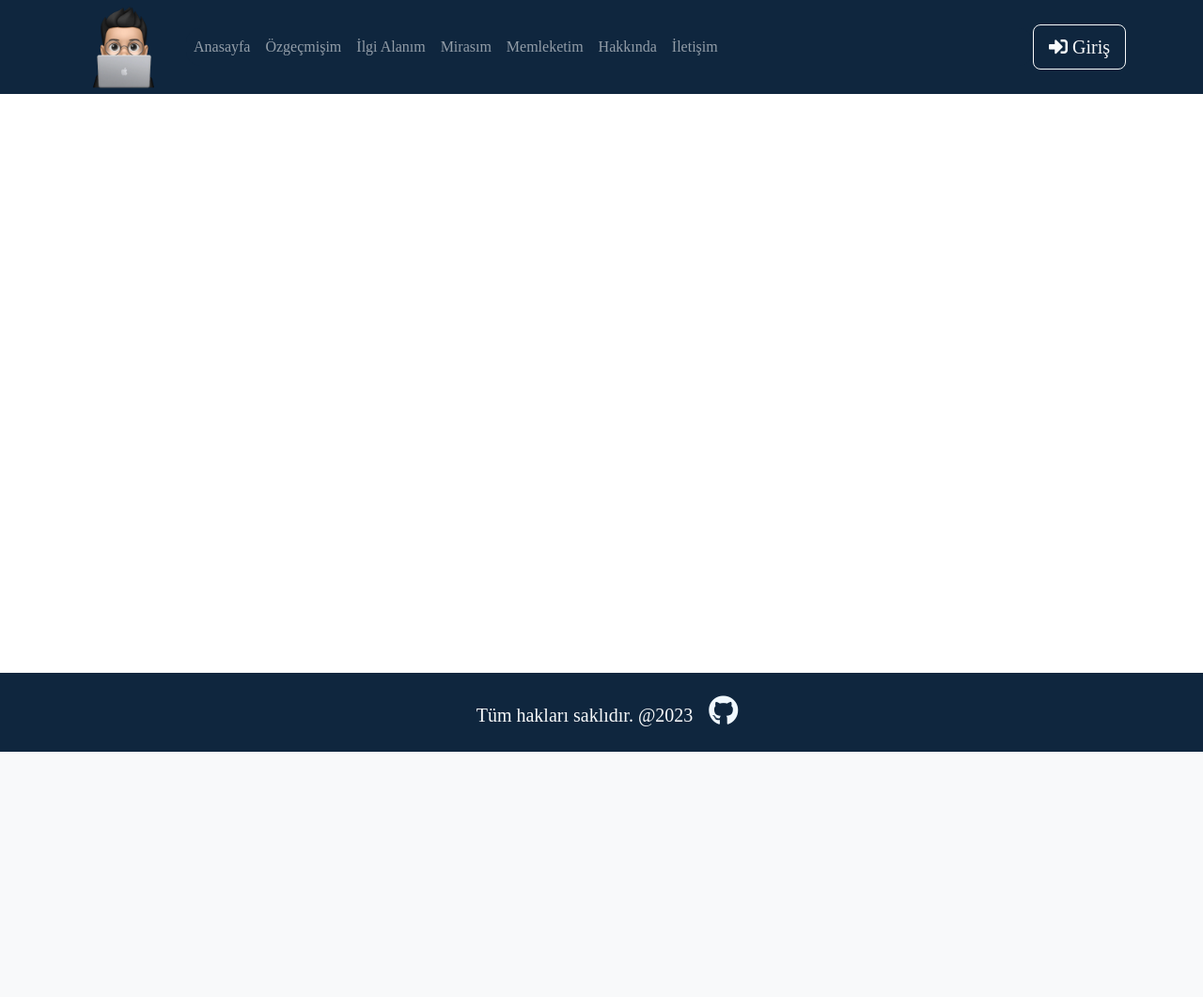
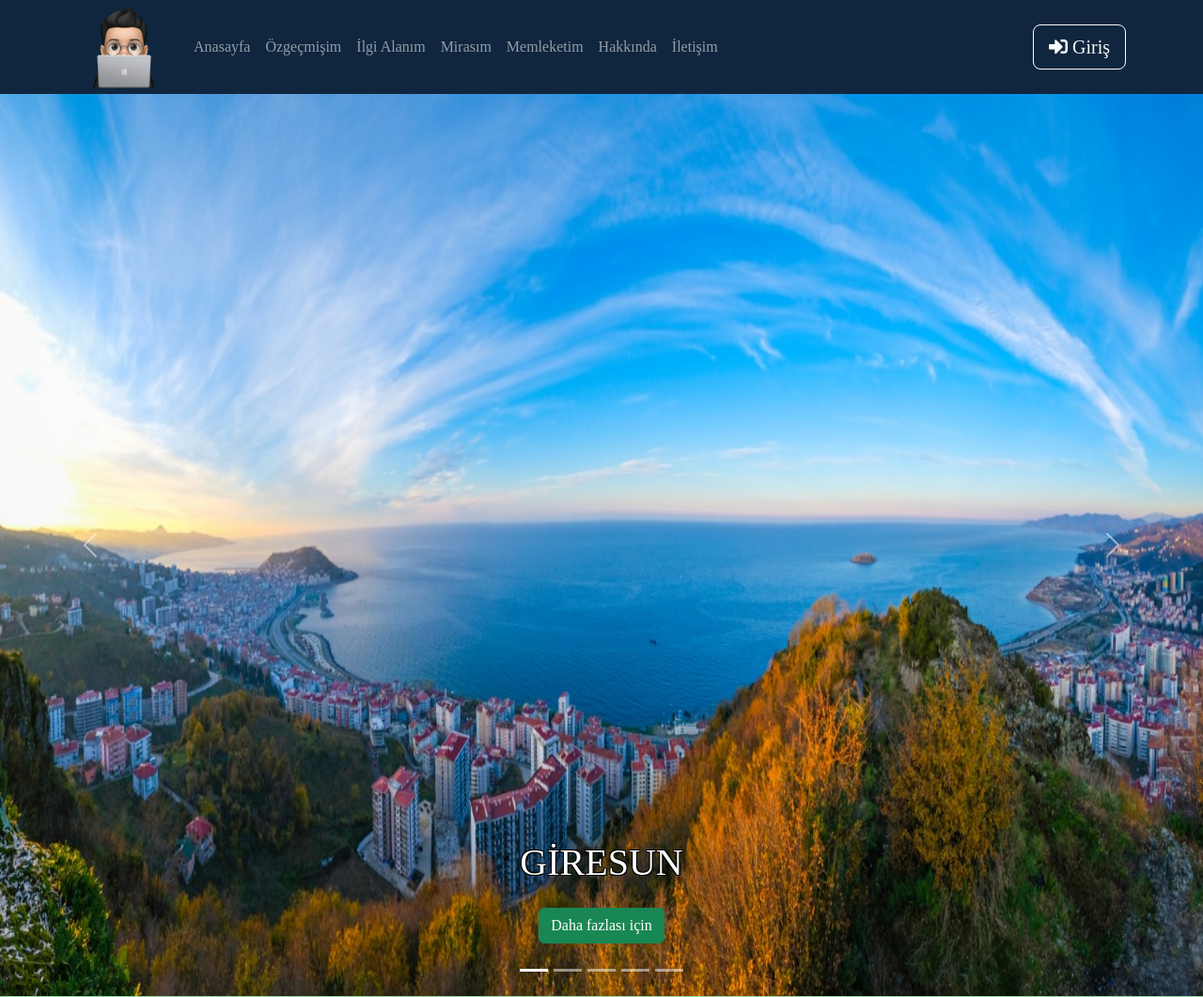
Before and after one commit to eqselans/WebTekProje, a PHP site: page /giresun.html in a window 1280 px wide. Shown: the top 1061 px of the page at 94% size. Before the commit the page ends 800 px from the top, so only its background shows below. Run offline with PHP 8.4, Linux system fonts and the light colour scheme; some web fonts are replaced.

Commit message:
Giresun sayfası oluşturuldu ve slider eklendi.

```diff
--- a/giresun.css
+++ b/giresun.css
@@ -14,10 +14,30 @@ html {
 .navbar-brand:hover{
     filter: drop-shadow(0 0 1.1rem rgb(20, 143, 220));
 }
+
+.carousel-item {
+	height: 120vh;
+	min-height: 500px;
+}
+header h1{
+    text-shadow: -1px -1px 0 #000, 1px -1px 0 #000, -1px 1px 0 #000, 1px 1px 0 #000;
+}
 .collapse{
     background-color: #0f263e;
     text-align: center;
     border-radius: 15px;
+}
+.konu1{
+    background-color: #98D8AA;
+}
+.konu2{
+    background-color: #98D8AA;
+}
+.konu3{
+    background-color: #98D8AA;
+}
+.konu4{
+    background-color: #98D8AA;
 }
 .github a{
     text-decoration: none;
--- a/giresun.html
+++ b/giresun.html
@@ -22,7 +22,7 @@
       href="https://fonts.googleapis.com/css2?family=Poppins&family=Quicksand&family=Righteous&display=swap"
       rel="stylesheet"
     />
-    <link rel="shortcut icon" href="/images/sticker.png" type="image/x-icon">
+    <link rel="shortcut icon" href="/images/sticker.png" type="image/x-icon" />
 
     <link
       href="https://cdn.jsdelivr.net/npm/bootstrap@5.3.0-alpha1/dist/css/bootstrap.min.css"
@@ -86,8 +86,294 @@
       </div>
     </nav>
 
+    <header>
+      <div
+        class="carousel carousel-fade"
+        data-bs-ride="carousel"
+        id="carouselExampleIndicators"
+      >
+        <div class="carousel-indicators">
+          <button
+            aria-label="Slide 1"
+            class="active"
+            data-bs-slide-to="0"
+            data-bs-target="#carouselExampleIndicators"
+            type="button"
+          ></button>
+          <button
+            aria-label="Slide 2"
+            data-bs-slide-to="1"
+            data-bs-target="#carouselExampleIndicators"
+            type="button"
+          ></button>
+          <button
+            aria-label="Slide 3"
+            data-bs-slide-to="2"
+            data-bs-target="#carouselExampleIndicators"
+            type="button"
+          ></button>
+          <button
+            aria-label="Slide 4"
+            data-bs-slide-to="3"
+            data-bs-target="#carouselExampleIndicators"
+            type="button"
+          ></button>
+          <button
+            aria-label="Slide 5"
+            data-bs-slide-to="4"
+            data-bs-target="#carouselExampleIndicators"
+            type="button"
+          ></button>
+        </div>
+        <div class="carousel-inner">
+          <div class="carousel-item active">
+            <img
+              alt="..."
+              class="d-block w-100 h-100"
+              src="/images/giresun.jpeg"
+            />
+            <div class="carousel-caption">
+              <h1>GİRESUN</h1>
+              <p>
+                <a class="btn btn-success mt-3" href="#giresun"
+                  >Daha fazlası için</a
+                >
+              </p>
+            </div>
+          </div>
+          <div class="carousel-item">
+            <img
+              alt="..."
+              class="d-block w-100 h-100"
+              src="/images/kale.jpeg"
+            />
+            <div class="carousel-caption">
+              <h1>GİRESUN KALESİ</h1>
+              <p>
+                <a class="btn btn-success mt-3" href="#kale"
+                  >Daha fazlası için</a
+                >
+              </p>
+            </div>
+          </div>
+          <div class="carousel-item">
+            <img
+              alt="..."
+              class="d-block w-100 h-100"
+              src="/images/mavigol.jpg"
+            />
+            <div class="carousel-caption">
+              <h1>MAVİ GÖL</h1>
+              <p>
+                <a class="btn btn-success mt-3" href="#mavi-göl"
+                  >Daha fazlası için</a
+                >
+              </p>
+            </div>
+          </div>
+          <div class="carousel-item">
+            <img
+              alt="..."
+              class="d-block w-100 h-100"
+              src="/images/sisdagi.jpg"
+            />
+            <div class="carousel-caption">
+              <h1>SİS DAĞI</h1>
+              <p>
+                <a class="btn btn-success mt-3" href="#sisdagi"
+                  >Daha fazlası için</a
+                >
+              </p>
+            </div>
+          </div>
+          <div class="carousel-item">
+            <img
+              alt="..."
+              class="d-block w-100 h-100"
+              src="/images/kümbet.jpg"
+            />
+            <div class="carousel-caption">
+              <h1>KÜMBET YAYLASI</h1>
+              <p>
+                <a class="btn btn-success mt-3" href="#kümbet"
+                  >Daha fazlası için</a
+                >
+              </p>
+            </div>
+          </div>
+        </div>
+        <button
+          class="carousel-control-prev"
+          data-bs-slide="prev"
+          data-bs-target="#carouselExampleIndicators"
+          type="button"
+        >
+          <span aria-hidden="true" class="carousel-control-prev-icon"></span>
+          <span class="visually-hidden">Previous</span>
+        </button>
+        <button
+          class="carousel-control-next"
+          data-bs-slide="next"
+          data-bs-target="#carouselExampleIndicators"
+          type="button"
+        >
+          <span aria-hidden="true" class="carousel-control-next-icon"></span>
+          <span class="visually-hidden">Next</span>
+        </button>
+      </div>
+    </header>
 
-    <footer class="py-4 text-center text-light fixed-bottom">
+    <div class="konu1" id="konu1">
+      <div class="col-12 row">
+        <div class="text col-6">
+          <div class="first">
+            <h1 class="fw-bold text-dark-emphasis ps-5 pt-5">
+              Lorem, ipsum <br />
+              dolor.
+            </h1>
+
+            <p class="lead mt-4 text-dark-emphasis pb-5 ps-5">
+              Lorem ipsum dolor sit amet, consectetur adipisicing elit. Officia
+              recusandae dolorum enim quam. Accusantium facilis deserunt
+              assumenda deleniti odio. Temporibus obcaecati expedita incidunt.
+              Impedit aliquam voluptatibus quis vel molestiae ex velit quas,
+              culpa perferendis, rem necessitatibus unde pariatur atque vitae
+              cumque, consequuntur nam explicabo id neque quidem. Neque, eveniet
+              est.
+            </p>
+          </div>
+        </div>
+        <div class="resim1 col-4 p-4">
+          <img
+            src="https://picsum.photos/1400"
+            class="rounded-4"
+            style="width: 100%"
+            alt=""
+          />
+        </div>
+      </div>
+    </div>
+    <div class="konu2" id="konu2">
+      <div class="col-12 row">
+        <div class="text col-6">
+          <div class="first">
+            <h1 class="fw-bold text-dark-emphasis ps-5 pt-5">
+              Lorem, ipsum <br />
+              dolor.
+            </h1>
+
+            <p class="lead mt-4 text-dark-emphasis pb-5 ps-5">
+              Lorem ipsum dolor sit amet, consectetur adipisicing elit. Officia
+              recusandae dolorum enim quam. Accusantium facilis deserunt
+              assumenda deleniti odio. Temporibus obcaecati expedita incidunt.
+              Impedit aliquam voluptatibus quis vel molestiae ex velit quas,
+              culpa perferendis, rem necessitatibus unde pariatur atque vitae
+              cumque, consequuntur nam explicabo id neque quidem. Neque, eveniet
+              est.
+            </p>
+          </div>
+        </div>
+        <div class="resim2 col-4 p-4">
+          <img
+            src="https://picsum.photos/1400"
+            class="rounded-4"
+            style="width: 100%"
+            alt=""
+          />
+        </div>
+      </div>
+    </div>
+    <div class="konu3" id="konu3">
+      <div class="col-12 row">
+        <div class="text col-6">
+          <div class="first">
+            <h1 class="fw-bold text-dark-emphasis ps-5 pt-5">
+              Lorem, ipsum <br />
+              dolor.
+            </h1>
+
+            <p class="lead mt-4 text-dark-emphasis pb-5 ps-5">
+              Lorem ipsum dolor sit amet, consectetur adipisicing elit. Officia
+              recusandae dolorum enim quam. Accusantium facilis deserunt
+              assumenda deleniti odio. Temporibus obcaecati expedita incidunt.
+              Impedit aliquam voluptatibus quis vel molestiae ex velit quas,
+              culpa perferendis, rem necessitatibus unde pariatur atque vitae
+              cumque, consequuntur nam explicabo id neque quidem. Neque, eveniet
+              est.
+            </p>
+          </div>
+        </div>
+        <div class="resim3 col-4 p-4">
+          <img
+            src="https://picsum.photos/1400"
+            class="rounded-4"
+            style="width: 100%"
+            alt=""
+          />
+        </div>
+      </div>
+    </div>
+    <div class="konu4" id="konu4">
+      <div class="col-12 row">
+        <div class="text col-6">
+          <div class="first">
+            <h1 class="fw-bold text-dark-emphasis ps-5 pt-5">
+              Lorem, ipsum <br />
+              dolor.
+            </h1>
+
+            <p class="lead mt-4 text-dark-emphasis pb-5 ps-5">
+              Lorem ipsum dolor sit amet, consectetur adipisicing elit. Officia
+              recusandae dolorum enim quam. Accusantium facilis deserunt
+              assumenda deleniti odio. Temporibus obcaecati expedita incidunt.
+              Impedit aliquam voluptatibus quis vel molestiae ex velit quas,
+              culpa perferendis, rem necessitatibus unde pariatur atque vitae
+              cumque, consequuntur nam explicabo id neque quidem. Neque, eveniet
+              est.
+            </p>
+          </div>
+        </div>
+        <div class="resim4 col-4 p-4">
+          <img
+            src="https://picsum.photos/1400"
+            class="rounded-4 shadow-lg"
+            style="width: 100%"
+            alt=""
+          />
+        </div>
+      </div>
+    </div>
+    <div class="konu5" id="konu5">
+      <div class="col-12 row">
+        <div class="text col-6">
+          <div class="first">
+            <h1 class="fw-bold text-dark-emphasis ps-5 pt-5">
+              Lorem, ipsum <br />
+              dolor.
+            </h1>
+
+            <p class="lead mt-4 text-dark-emphasis pb-5 ps-5">
+              Lorem ipsum dolor sit amet, consectetur adipisicing elit. Officia
+              recusandae dolorum enim quam. Accusantium facilis deserunt
+              assumenda deleniti odio. Temporibus obcaecati expedita incidunt.
+              Impedit aliquam voluptatibus quis vel molestiae ex velit quas,
+              culpa perferendis, rem necessitatibus unde pariatur atque vitae
+              cumque, consequuntur nam explicabo id neque quidem. Neque, eveniet
+              est.
+            </p>
+          </div>
+        </div>
+        <div class="resim4 col-4 p-4">
+          <img
+            src="https://picsum.photos/1400"
+            class="rounded-4 shadow-lg"
+            style="width: 100%"
+            alt=""
+          />
+        </div>
+      </div>
+    </div>
+    <footer class="py-4 text-center text-light">
       <span class="container text-center lead">
         Tüm hakları saklıdır. @2023
       </span>
```
Also changed, not shown: images/giresun.jpeg (added), images/kale.jpeg (added), images/kümbet.jpg (added), images/mavigol.jpg (added), images/sisdagi.jpg (added).
